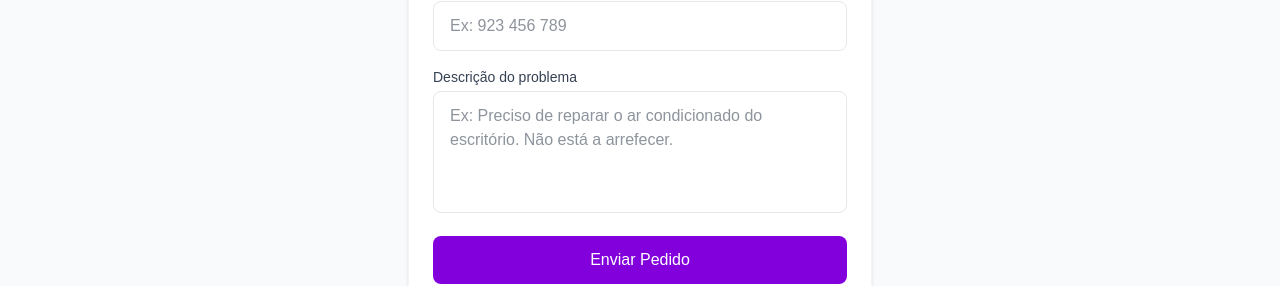
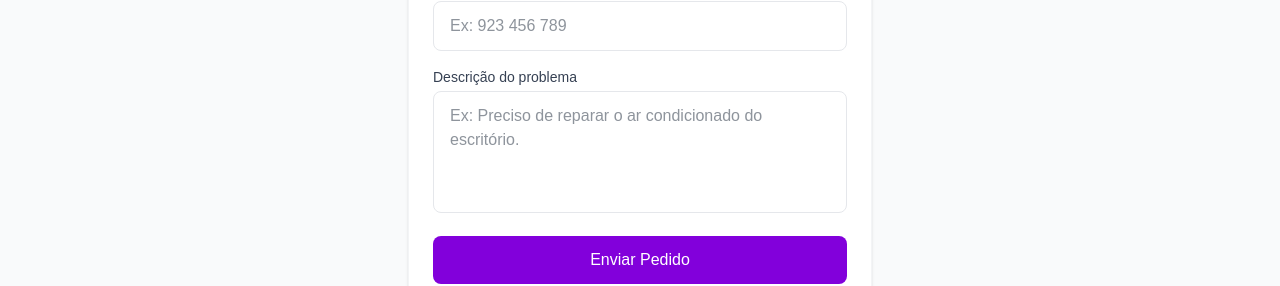
Before and after one commit to mariotech11/servicoja, a Next.js app: page /solicitar in a window 1280 px wide. Shown: the part 306-592 px from the top of the page. Built offline with nearby package versions, Linux system fonts and the light colour scheme; no server answers.

Commit message:
fix: suspense boundary na página solicitar

```diff
--- a/app/solicitar/page.tsx
+++ b/app/solicitar/page.tsx
@@ -1,11 +1,12 @@
 'use client'
 
+import { Suspense } from 'react'
 import { useState } from 'react'
 import { supabase } from '../../src/lib/supabase'
 import Link from 'next/link'
 import { useSearchParams } from 'next/navigation'
 
-export default function Solicitar() {
+function FormularioSolicitar() {
   const searchParams = useSearchParams()
   const prestadorId = searchParams.get('prestador')
   const prestadorNome = searchParams.get('nome') || 'Prestador'
@@ -16,8 +17,7 @@ export default function Solicitar() {
   const [erro, setErro] = useState('')
   const [enviando, setEnviando] = useState(false)
 
-  async function handleSubmit(e: React.FormEvent) {
-    e.preventDefault()
+  async function handleSubmit() {
     setEnviando(true)
     setErro('')
 
@@ -116,7 +116,7 @@ export default function Solicitar() {
               </label>
               <textarea
                 rows={4}
-                placeholder="Ex: Preciso de reparar o ar condicionado do escritório. Não está a arrefecer."
+                placeholder="Ex: Preciso de reparar o ar condicionado do escritório."
                 value={descricao}
                 onChange={(e) => setDescricao(e.target.value)}
                 className="w-full border border-gray-200 rounded-lg px-4 py-3
@@ -129,8 +129,7 @@ export default function Solicitar() {
               onClick={handleSubmit}
               disabled={enviando}
               className="w-full bg-purple-700 text-white py-3 rounded-lg font-medium
-                         hover:bg-purple-800 transition-colors disabled:opacity-50
-                         disabled:cursor-not-allowed"
+                         hover:bg-purple-800 transition-colors disabled:opacity-50"
             >
               {enviando ? 'A enviar...' : 'Enviar Pedido'}
             </button>
@@ -140,3 +139,11 @@ export default function Solicitar() {
     </main>
   )
 }
+
+export default function Solicitar() {
+  return (
+    <Suspense fallback={<div className="p-8 text-gray-400">A carregar...</div>}>
+      <FormularioSolicitar />
+    </Suspense>
+  )
+}
```
